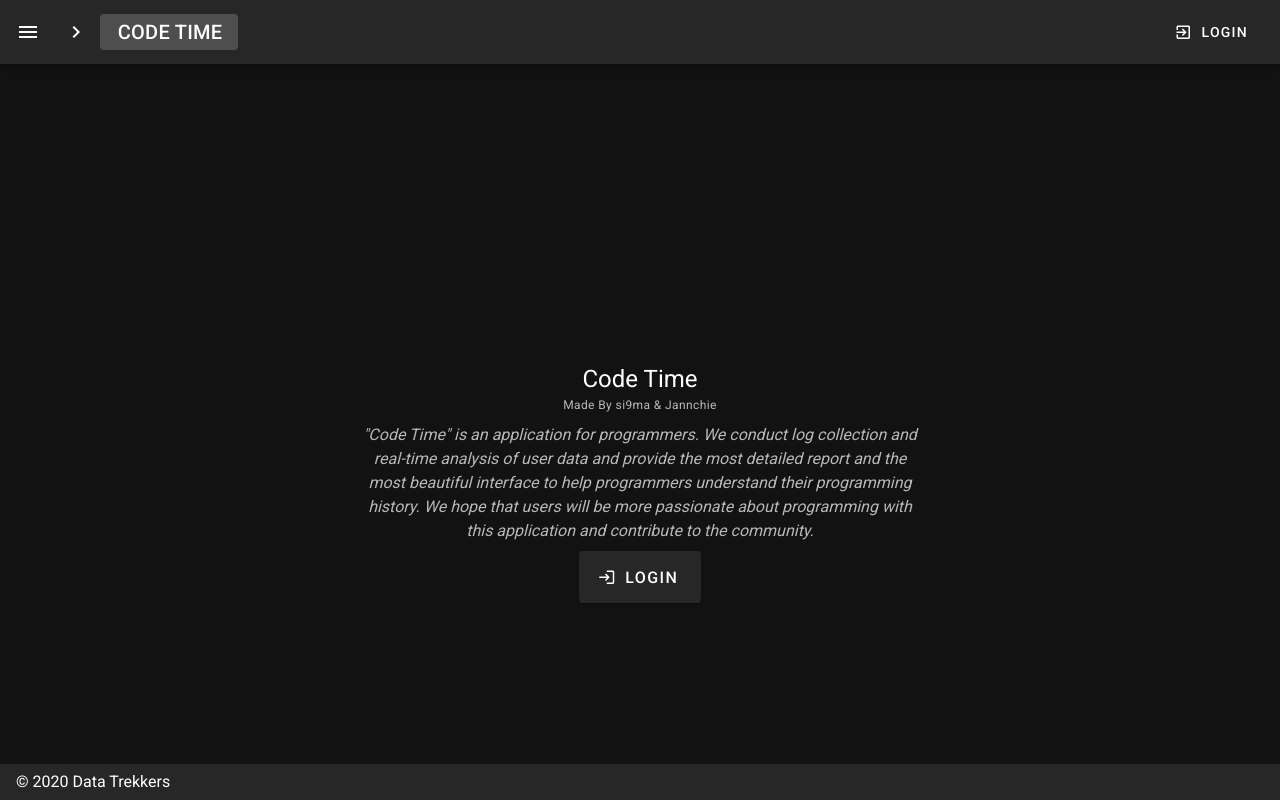
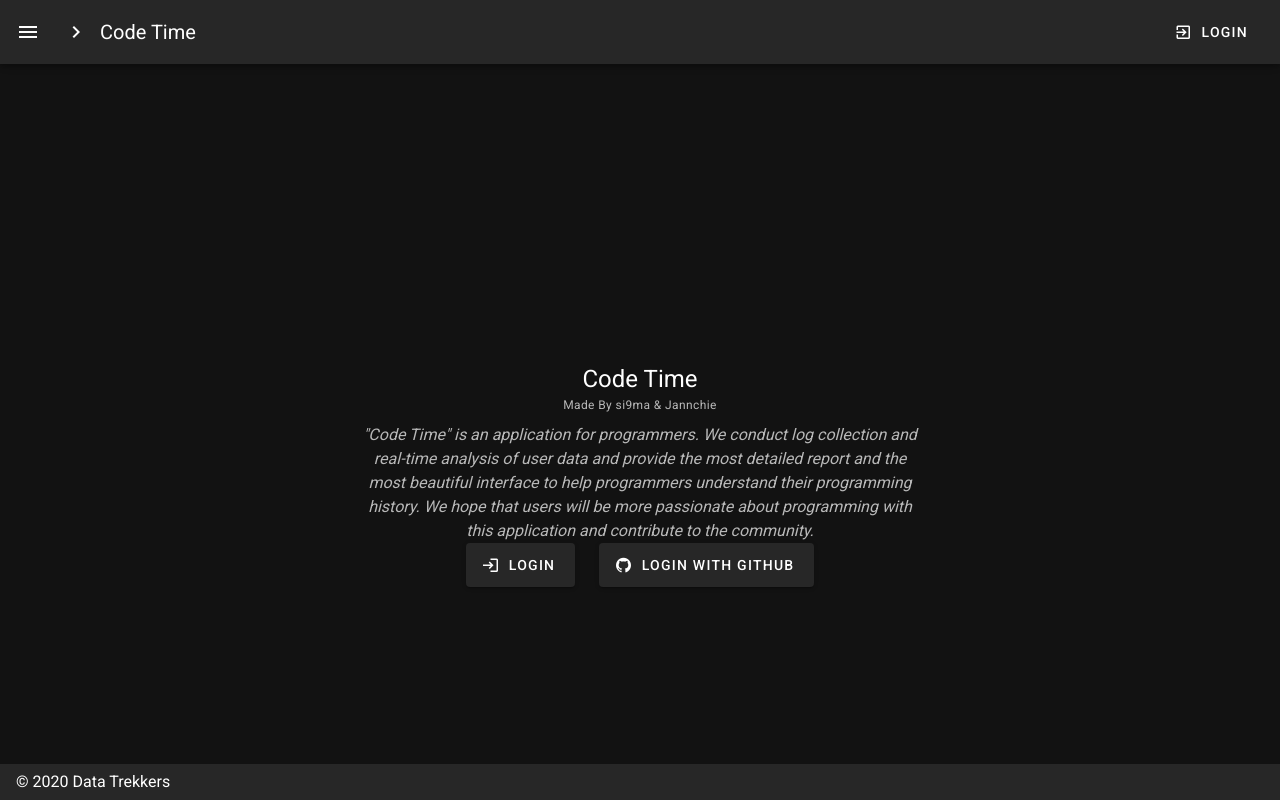
Before and after one commit to datreks/codetime-web, a Nuxt app: page / in a window 1280 px wide. Built offline with nearby package versions, Linux system fonts and the light colour scheme.

Commit message:
feat: github login
chore: workbox

feat: github login

```diff
--- a/layouts/default.vue
+++ b/layouts/default.vue
@@ -32,7 +32,7 @@
         <v-icon>mdi-{{ `chevron-${miniVariant ? "right" : "left"}` }}</v-icon>
       </v-btn>
       <v-toolbar-title>
-        <v-btn text class="title" to="/">{{ title }}</v-btn>
+        {{ title }}
       </v-toolbar-title>
       <v-spacer />
       <v-btn text to="login">
@@ -76,5 +76,8 @@ export default {
       title: "Code Time",
     };
   },
+  mounted() {
+    // TODO: Get User Info
+  },
 };
 </script>
--- a/nuxt.config.js
+++ b/nuxt.config.js
@@ -45,6 +45,7 @@ export default {
   // Axios module configuration (https://go.nuxtjs.dev/config-axios)
   axios: {
     baseURL: "https://codetime.si9ma.com",
+    credentials: true,
   },
 
   // pwa
@@ -58,6 +59,9 @@ export default {
       name: "Code Time",
       description:
         "An application that provides statistical analysis of programming time.",
+    },
+    workbox: {
+      cachingExtensions: "~/plugins/workbox.js",
     },
   },
 
--- a/package.json
+++ b/package.json
@@ -3,7 +3,7 @@
   "version": "1.0.0",
   "private": true,
   "scripts": {
-    "dev": "nuxt-ts --port 10000",
+    "dev": "nuxt-ts --port 32423",
     "build": "nuxt-ts build",
     "start": "nuxt-ts start",
     "generate": "nuxt-ts generate",
--- /dev/null
+++ b/pages/badge.vue
@@ -0,0 +1,14 @@
+<template>
+  <div></div>
+</template>
+
+<script lang="ts">
+import Vue from "vue";
+export default Vue.extend({
+  mounted() {
+    // https://img.shields.io/badge/codetime-1H24Min-blue?style=flat-square
+    location.href =
+      "https://img.shields.io/badge/codetime-1H24Min-blue?style=flat-square";
+  },
+});
+</script>
--- a/pages/index.vue
+++ b/pages/index.vue
@@ -20,11 +20,23 @@
         programming history. We hope that users will be more passionate about
         programming with this application and contribute to the community.
       </div>
-      <div class="mt-2">
-        <v-btn x-large primary to="/login"
-          ><v-icon left>mdi-login</v-icon> Login</v-btn
-        >
-      </div>
+      <v-row align="center" justify="center">
+        <v-col lg="auto" cols="12">
+          <v-btn large primary to="/login">
+            <v-icon left>mdi-login</v-icon> Login
+          </v-btn>
+        </v-col>
+        <v-col lg="auto" cols="12">
+          <v-btn
+            large
+            primary
+            :href="`https://codetime.si9ma.com/login/github`"
+          >
+            <v-icon left>mdi-github</v-icon>
+            Login with Github
+          </v-btn>
+        </v-col>
+      </v-row>
     </v-col>
   </v-row>
 </template>
@@ -32,13 +44,10 @@
 import Vue from "vue";
 export default Vue.extend({
   data() {
-    return { uid: "" };
+    return {
+      clientId: "409fa7d9be29502f290e",
+    };
   },
-  mounted() {},
-  methods: {
-    login() {
-      localStorage.setItem("uid", this.uid);
-    },
-  },
+  methods: {},
 });
 </script>
--- /dev/null
+++ b/store/index.ts
@@ -0,0 +1,7 @@
+interface User {}
+
+export const state = () => ({
+  user: {} as User,
+});
+export const mutations = () => ({});
+export const actions = () => ({});
```
Also changed, not shown: plugins/workbox.js (added, +28 -0 lines), api/index.ts (added).
